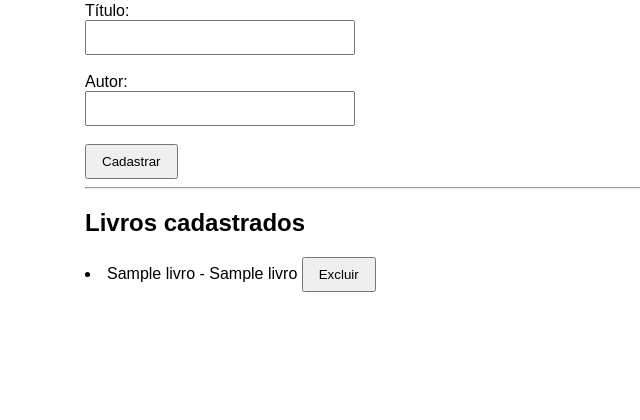
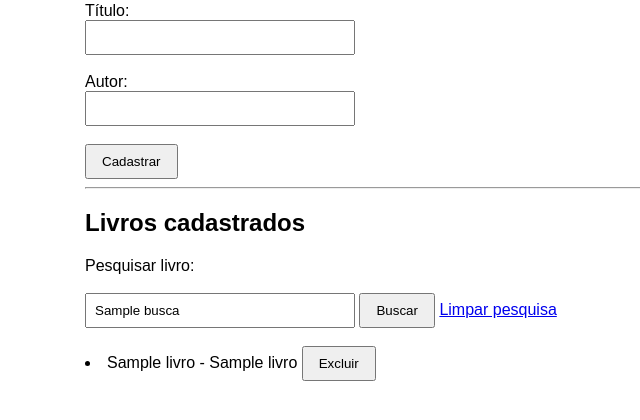
Before and after one commit to VSabio/biblioteca-facil, a Flask app: template templates/index.html in a window 1280 px wide. Shown: the part 242-662 px from the top of the page, without its empty margins (205-845 px from the left). Run offline with Flask 3, Linux system fonts and the light colour scheme; the template is opened without the code that fills it: most values are stand-ins (such as "Sample title", 1, 10 or a date in 2020); some libraries are stand-ins or nearby versions.

Commit message:
AC3 - adiciona busca de livros por titulo e autor

```diff
--- a/app.py
+++ b/app.py
@@ -40,12 +40,33 @@ def inicio():
 
     cursor = conexao.cursor()
 
-    cursor.execute("SELECT * FROM livros")
+
+    cursor = conexao.cursor()
+
+    busca = request.args.get("busca", "").strip()
+
+    if busca:
+        cursor.execute(
+            """
+            SELECT * FROM livros
+            WHERE titulo ILIKE %s OR autor ILIKE %s
+            ORDER BY id ASC
+            """,
+            (f"%{busca}%", f"%{busca}%")
+        )
+    else:
+        cursor.execute("SELECT * FROM livros ORDER BY id ASC")
+
     livros = cursor.fetchall()
 
     conexao.close()
 
-    return render_template("index.html", livros=livros)
+    return render_template("index.html", livros=livros, busca=busca)
+
+
+    conexao.close()
+
+    return render_template("index.html", livros=livros, busca=busca)
 
 @app.route("/cadastrar", methods=["POST"])
 def cadastrar():
--- a/templates/index.html
+++ b/templates/index.html
@@ -59,6 +59,24 @@
 
 <h2>Livros cadastrados</h2>
 
+<form action="/" method="GET">
+    <label for="busca">Pesquisar livro:</label>
+    <br><br>
+
+    <input
+        type="text"
+        id="busca"
+        name="busca"
+        placeholder="Digite o título ou autor"
+        value="{{ busca }}"
+    >
+
+    <button type="submit">Buscar</button>
+    <a href="/">Limpar pesquisa</a>
+</form>
+
+<br>
+
 {% if livros %}
 
     {% for livro in livros %}
@@ -71,11 +89,15 @@
         </li>
     {% endfor %}
 
+
 {% else %}
+    {% if busca %}
+        <p>Nenhum livro encontrado para "{{ busca }}".</p>
+    {% else %}
+        <p>Nenhum livro cadastrado.</p>
+    {% endif %}
+{% endif %}
 
-    <p>Nenhum livro cadastrado.</p>
-
-{% endif %}
 
 </body>
 
```
